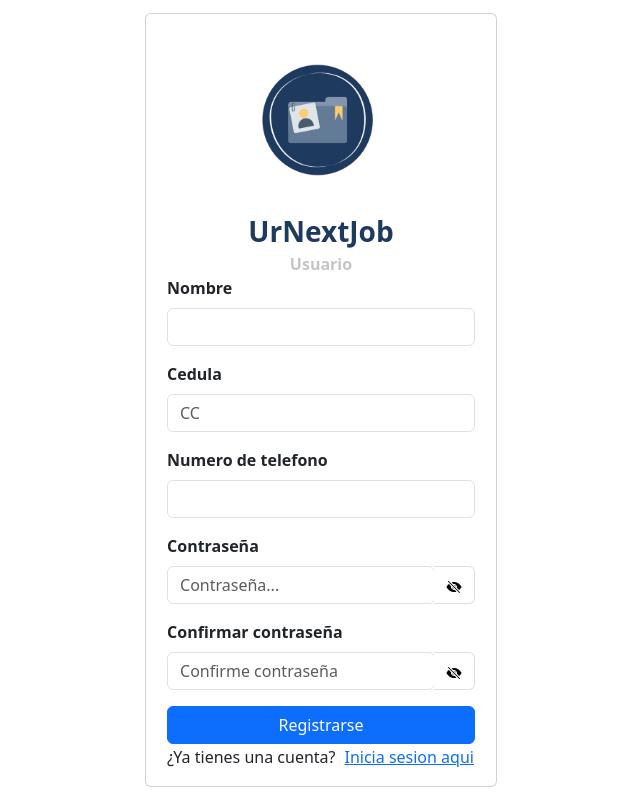
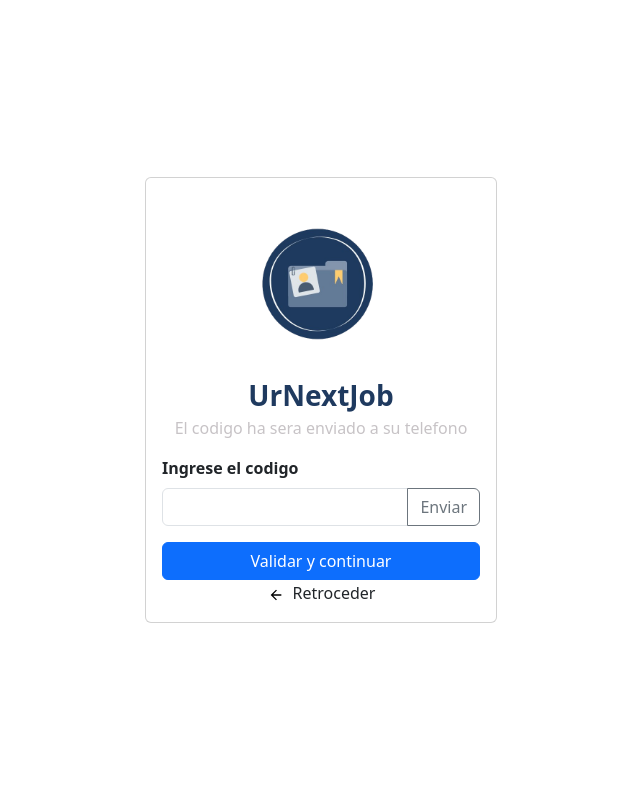
Before and after one commit to SyroNova/GraduationProject, a React (Vite) app in the folder front/web/: page /register/user in a window 1280 px wide. Shown: the whole page, without its empty margins (319-959 px from the left). Built offline with nearby package versions, Linux system fonts and the light colour scheme.

Commit message:
Problems with the names

```diff
--- a/front/web/src/components/RegisterUser/VerifyRegisterSMS.tsx
+++ b/front/web/src/components/RegisterUser/VerifyRegisterSMS.tsx
@@ -42,7 +42,7 @@ export default function VerifyRegisterSMS({onBack}: Props){
         // aquí iría tu lógica real de envío SMS
     };
 
-    const handleSubmit = (e: any) =>{
+    const handleSubmit = (e: React.FormEvent<HTMLFormElement>) =>{
         e.preventDefault();
 
         if(!smsCode.trim()){
--- a/front/web/src/pages/CurriculumPage.tsx
+++ b/front/web/src/pages/CurriculumPage.tsx
@@ -1,4 +1,4 @@
-import default function CurriculumPage() {
+export default function CurriculumPage() {
     return (
         <>
         </>
--- a/front/web/src/pages/RegisterPage.tsx
+++ b/front/web/src/pages/RegisterPage.tsx
@@ -2,8 +2,8 @@ import { useState } from "react"
 import RegisterForm from "../components/RegisterUser/RegisterForm";
 import VerifyRegisterSMS from "../components/RegisterUser/VerifyRegisterSMS";
 
-export default function LoginUser(){
-    const [step, setStep] = useState("register");
+export default function RegisterPage(){
+    const [step, setStep] = useState("verify");
 
     return (
         <div className="d-flex justify-content-center align-items-center vh-100">
```
